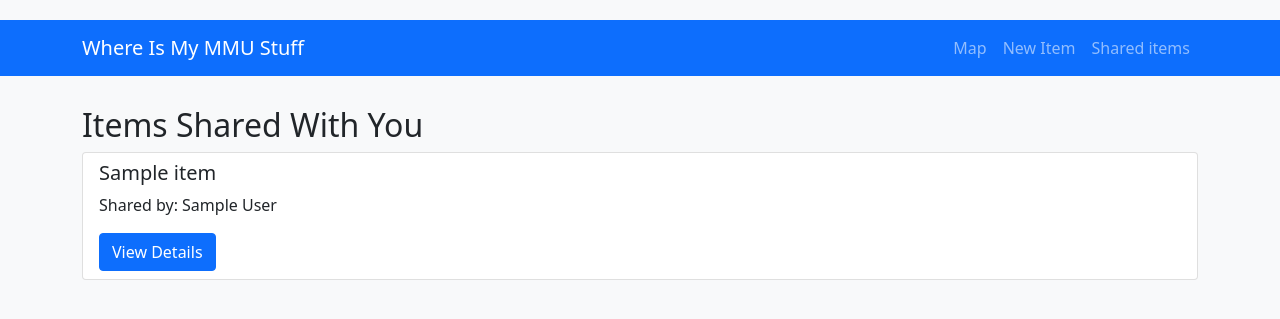
After one commit to YeeHong-kyc/Mini-IT-Project, a Flask app: page /shared-items in a window 1280 px wide. The commit adds this page. Shown: the top 319 px of the page. Run offline with Flask 3, Linux system fonts and the light colour scheme; tables that the repository leaves empty hold one stand-in row (values such as "Sample post").

Commit message:
Make file changes.

```diff
--- a/app.py
+++ b/app.py
@@ -88,32 +88,20 @@ def scan_item(item_id):
 
     return render_template('scan.html', item=item, scan=scan)
 
+# General map (all items)
+@app.route('/map')
+def map():
+    mmu_coords = {'lat': 3.0648, 'lng': 101.6045, 'zoom': 16}
+    items = Item.query.filter_by(owner_id=1).all()  # Demo: user_id=1
+    return render_template('map.html', item={'name': 'All Items'}, center=mmu_coords, locations=items)
+
+# Specific item map
 @app.route('/item/<int:item_id>/map')
 def item_map(item_id):
     item = Item.query.get_or_404(item_id)
-    scans = ScanHistory.query.filter_by(item_id=item_id).order_by(ScanHistory.scan_time.desc()).all()
-
-    # Select MMU campus coordinates
-    mmu_coords = {
-        'lat': 3.0648,
-        'lng': 101.6045,
-        'zoom': 16
-    }
-
-    # Mock scan locations around MMU
-    scan_locations = []
-    for i, scan in enumerate(scans[:5]):  # Limit to 5 most recent
-        scan_locations.append({
-            'lat': mmu_coords['lat'] + (i * 0.0005),
-            'lng': mmu_coords['lng'] + (i * 0.0005),
-            'time': scan.scan_time.strftime('%Y-%m-%d %H:%M:%S'),
-            'ip': scan.scanner_ip
-        })
-
-    return render_template('map.html',
-                         item=item,
-                         center=mmu_coords,
-                         locations=scan_locations)
+    scans = ScanHistory.query.filter_by(item_id=item_id).all()
+    mmu_coords = {'lat': 3.0648, 'lng': 101.6045, 'zoom': 16}
+    return render_template('map.html', item=item, center=mmu_coords, locations=scans)
 
 @app.route('/item/<int:item_id>/share', methods=['GET', 'POST'])
 def share_item(item_id):
@@ -141,6 +129,13 @@ def share_item(item_id):
     shared_with = db.session.query(User).join(SharedItem).filter(SharedItem.item_id == item_id).all()
     return render_template('share.html', item=item, shared_with=shared_with)
 
+@app.route('/shared-items')
+def shared_items():
+    """Show all items shared with current user"""
+    user_id = 1  # Replace with actual user ID from session
+    shared_items = SharedItem.query.filter_by(user_id=user_id).all()
+    return render_template('shared_items.html', shared_items=shared_items)
+
 @app.route('/qrcodes/<path:filename>')
 def serve_qrcode(filename):
     return send_from_directory(os.path.join(app.static_folder, 'qrcodes'), filename)
--- a/templates/base.html
+++ b/templates/base.html
@@ -14,7 +14,7 @@
             <div class="navbar-nav">
                 <a class="nav-link" href="{{ url_for('map') }}">Map</a>
                 <a class="nav-link" href="{{ url_for('new_item') }}">New Item</a>
-                <a class="nav-link" href="{{ url_for('share') }}">Shared items</a>
+                <a class="nav-link" href="{{ url_for('shared_items') }}">Shared items</a>
             </div>
         </div>
     </nav>
--- /dev/null
+++ b/templates/shared_items.html
@@ -0,0 +1,23 @@
+{% extends "base.html" %}
+
+{% block content %}
+<h2>Items Shared With You</h2>
+
+<div class="list-group">
+    {% for shared in shared_items %}
+    <div class="list-group-item">
+        <h5>{{ shared.item.name }}</h5>
+        <p>Shared by: {{ shared.item.owner.name }}</p>
+        <div class="d-flex gap-2">
+            <a href="{{ url_for('item', item_id=shared.item.id) }}" class="btn btn-primary">
+                View Details
+            </a>
+        </div>
+    </div>
+    {% else %}
+    <div class="list-group-item">
+        No items have been shared with you yet
+    </div>
+    {% endfor %}
+</div>
+{% endblock %}
```
Also changed, not shown: templates/dashboard.html (+8 -2 lines), templates/map.html (+15 -6 lines).
